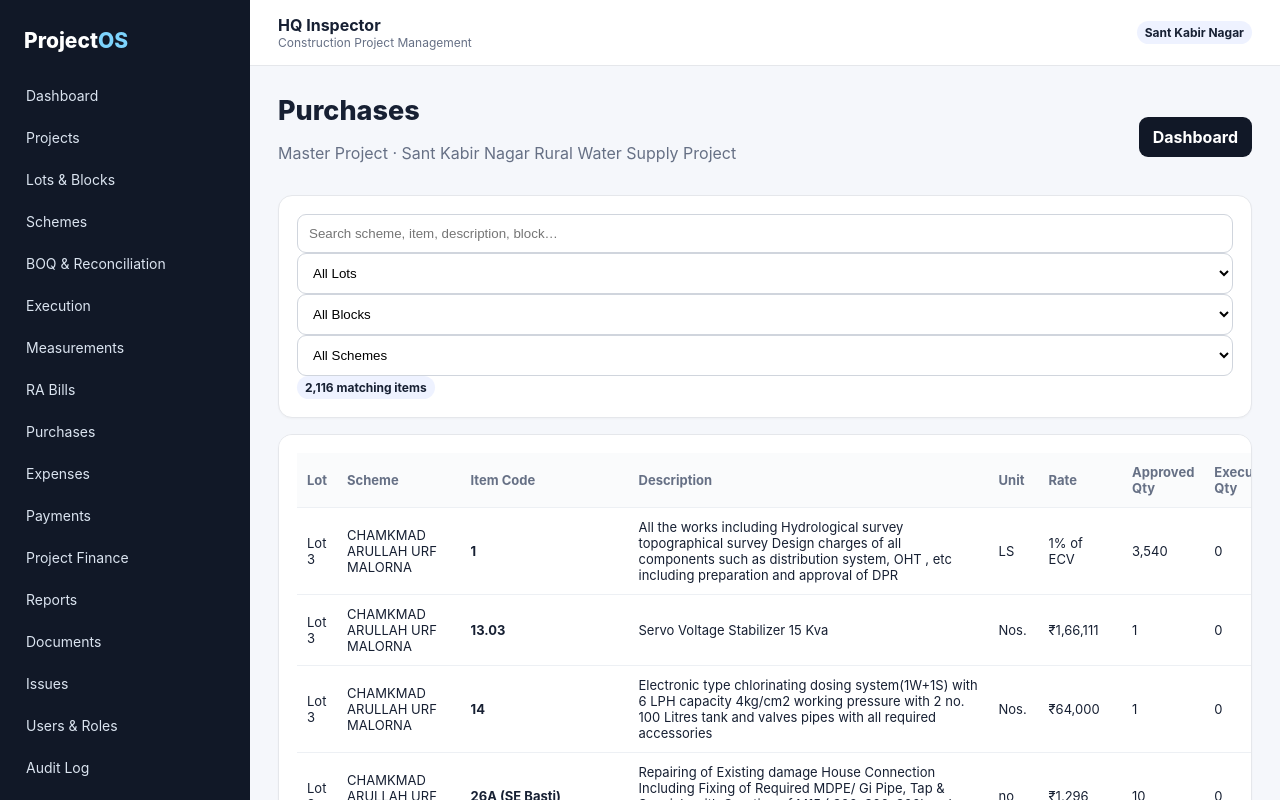
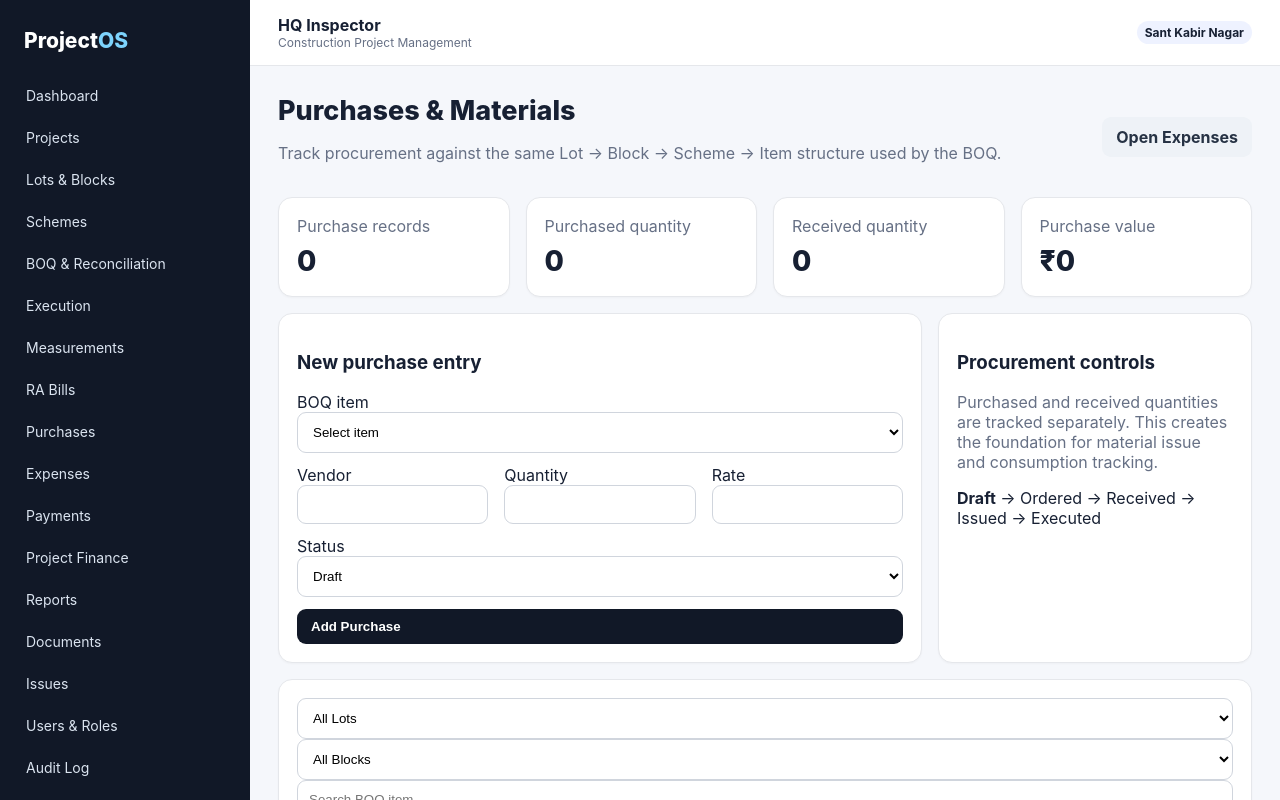
Before and after one commit to DevanshPandey2002/ProjectOS-jscpl, a Next.js app: page /purchases in a window 1280 px wide. Shown: the top 800 px of the page. Built offline with nearby package versions, Linux system fonts and the light colour scheme.

Commit message:
Build purchase and material control page

```diff
--- /dev/null
+++ b/app/purchases/page.tsx
@@ -0,0 +1,31 @@
+'use client';
+import {useEffect,useMemo,useState} from 'react';
+import Link from 'next/link';
+import Shell from '@/components/Shell';
+import {loadBoqData,type BoqRow} from '@/lib/boqData';
+const KEY='projectos-purchases-v1';
+const money=(n:number)=>'₹'+Math.round(n).toLocaleString('en-IN');
+const qty=(n:number)=>n.toLocaleString('en-IN',{maximumFractionDigits:3});
+const k=(r:BoqRow)=>[r.lot,r.schemeId||'',r.schemeName,r.itemCode,r.itemDescription].join('|');
+type Purchase={id:string;date:string;lot:string;block:string;scheme:string;item:string;vendor:string;qty:number;rate:number;status:'Draft'|'Ordered'|'Received'};
+export default function PurchasesPage(){
+ const [rows,setRows]=useState<BoqRow[]>([]),[purchases,setPurchases]=useState<Purchase[]>([]),[loading,setLoading]=useState(true),[error,setError]=useState('');
+ const [lot,setLot]=useState('All Lots'),[block,setBlock]=useState('All Blocks'),[q,setQ]=useState('');
+ const [form,setForm]=useState({row:'',vendor:'',qty:'',rate:'',status:'Draft' as Purchase['status']});
+ useEffect(()=>{try{Promise.all([loadBoqData(),Promise.resolve(JSON.parse(localStorage.getItem(KEY)||'[]'))]).then(([r,p])=>{setRows(r);setPurchases(p)}).catch(e=>setError(e instanceof Error?e.message:'Unable to load purchases')).finally(()=>setLoading(false))}catch(e){setError(e instanceof Error?e.message:'Unable to load purchases');setLoading(false)}},[]);
+ const lots=useMemo(()=>Array.from(new Set(rows.map(r=>r.lot))).sort(),[rows]);
+ const blocks=useMemo(()=>Array.from(new Set(rows.filter(r=>lot==='All Lots'||r.lot===lot).map(r=>r.block).filter(Boolean))).sort(),[rows,lot]);
+ const items=useMemo(()=>rows.filter(r=>(lot==='All Lots'||r.lot===lot)&&(block==='All Blocks'||r.block===block)&&(!q||Object.values(r).join(' ').toLowerCase().includes(q.toLowerCase()))),[rows,lot,block,q]);
+ const purchasedBy=useMemo(()=>{const m:Record<string,number>={};purchases.forEach(p=>m[p.item]=(m[p.item]||0)+p.qty);return m},[purchases]);
+ const totals=useMemo(()=>purchases.reduce((a,p)=>{a.value+=p.qty*p.rate;a.qty+=p.qty;if(p.status==='Received')a.received+=p.qty;return a},{value:0,qty:0,received:0}),[purchases]);
+ const add=()=>{const r=rows.find(x=>k(x)===form.row);if(!r||!form.vendor)return;const p:Purchase={id:crypto.randomUUID(),date:new Date().toISOString().slice(0,10),lot:r.lot,block:r.block,scheme:r.schemeName,item:k(r),vendor:form.vendor,qty:Math.max(0,Number(form.qty)||0),rate:Math.max(0,Number(form.rate)||0),status:form.status};const next=[p,...purchases];setPurchases(next);localStorage.setItem(KEY,JSON.stringify(next));setForm({row:'',vendor:'',qty:'',rate:'',status:'Draft'})};
+ if(loading)return <Shell><div className='content'><h1 className='title'>Purchases</h1><p className='muted'>Loading BOQ and procurement register…</p></div></Shell>;
+ if(error)return <Shell><div className='content'><h1 className='title'>Purchases error</h1><div className='card'>{error}</div></div></Shell>;
+ return <Shell><div className='content'><div style={{display:'flex',justifyContent:'space-between',alignItems:'center',gap:12,flexWrap:'wrap'}}><div><h1 className='title'>Purchases & Materials</h1><p className='muted'>Track procurement against the same Lot → Block → Scheme → Item structure used by the BOQ.</p></div><Link className='btn secondary' href='/expenses'>Open Expenses</Link></div>
+ <div className='grid grid4' style={{marginTop:18}}><div className='card'><div className='muted'>Purchase records</div><div className='kpi'>{purchases.length}</div></div><div className='card'><div className='muted'>Purchased quantity</div><div className='kpi'>{qty(totals.qty)}</div></div><div className='card'><div className='muted'>Received quantity</div><div className='kpi'>{qty(totals.received)}</div></div><div className='card'><div className='muted'>Purchase value</div><div className='kpi'>{money(totals.value)}</div></div></div>
+ <div className='grid grid3' style={{marginTop:16}}><div className='card' style={{gridColumn:'span 2'}}><h3>New purchase entry</h3><div className='form'><label>BOQ item<select className='input' value={form.row} onChange={e=>setForm({...form,row:e.target.value})}><option value=''>Select item</option>{items.slice(0,1000).map(r=><option key={k(r)} value={k(r)}>{r.itemCode} · {r.schemeName} · {r.itemDescription.slice(0,70)}</option>)}</select></label><div className='grid grid3'><label>Vendor<input className='input' value={form.vendor} onChange={e=>setForm({...form,vendor:e.target.value})}/></label><label>Quantity<input className='input' type='number' min='0' step='any' value={form.qty} onChange={e=>setForm({...form,qty:e.target.value})}/></label><label>Rate<input className='input' type='number' min='0' step='any' value={form.rate} onChange={e=>setForm({...form,rate:e.target.value})}/></label></div><label>Status<select className='input' value={form.status} onChange={e=>setForm({...form,status:e.target.value as Purchase['status']})}><option>Draft</option><option>Ordered</option><option>Received</option></select></label><button className='btn' onClick={add}>Add Purchase</button></div></div><div className='card'><h3>Procurement controls</h3><p className='muted'>Purchased and received quantities are tracked separately. This creates the foundation for material issue and consumption tracking.</p><p><b>Draft</b> → Ordered → Received → Issued → Executed</p></div></div>
+ <div className='card' style={{marginTop:16}}><div className='toolbar'><select className='input' value={lot} onChange={e=>{setLot(e.target.value);setBlock('All Blocks')}}><option>All Lots</option>{lots.map(x=><option key={x}>{x}</option>)}</select><select className='input' value={block} onChange={e=>setBlock(e.target.value)}><option>All Blocks</option>{blocks.map(x=><option key={x}>{x}</option>)}</select><input className='input' style={{minWidth:300}} placeholder='Search BOQ item…' value={q} onChange={e=>setQ(e.target.value)}/></div></div>
+ <div className='card' style={{marginTop:16,overflowX:'auto'}}><h3>BOQ procurement position</h3><table className='table'><thead><tr><th>Lot</th><th>Scheme</th><th>Item</th><th>Unit</th><th>Approved Qty</th><th>Purchased Qty</th><th>Remaining</th><th>Rate</th></tr></thead><tbody>{items.slice(0,2000).map(r=>{const p=purchasedBy[k(r)]||0;return <tr key={k(r)}><td>{r.lot}</td><td>{r.schemeName}</td><td><b>{r.itemCode}</b><br/><span className='muted'>{r.itemDescription.slice(0,90)}</span></td><td>{r.unit}</td><td>{qty(r.approvedQty)}</td><td>{qty(p)}</td><td>{qty(Math.max(0,r.approvedQty-p))}</td><td>{typeof r.rate==='number'?money(r.rate):r.rate||'—'}</td></tr>})}</tbody></table></div>
+ <div className='card' style={{marginTop:16,overflowX:'auto'}}><h3>Purchase register</h3><table className='table'><thead><tr><th>Date</th><th>Lot</th><th>Block</th><th>Scheme</th><th>Vendor</th><th>Qty</th><th>Rate</th><th>Value</th><th>Status</th></tr></thead><tbody>{purchases.map(p=><tr key={p.id}><td>{p.date}</td><td>{p.lot}</td><td>{p.block}</td><td>{p.scheme}</td><td><b>{p.vendor}</b></td><td>{qty(p.qty)}</td><td>{money(p.rate)}</td><td>{money(p.qty*p.rate)}</td><td><span className='badge'>{p.status}</span></td></tr>)}</tbody></table>{!purchases.length&&<p className='muted'>No purchase records yet.</p>}</div>
+ </div></Shell>;
+}
```
